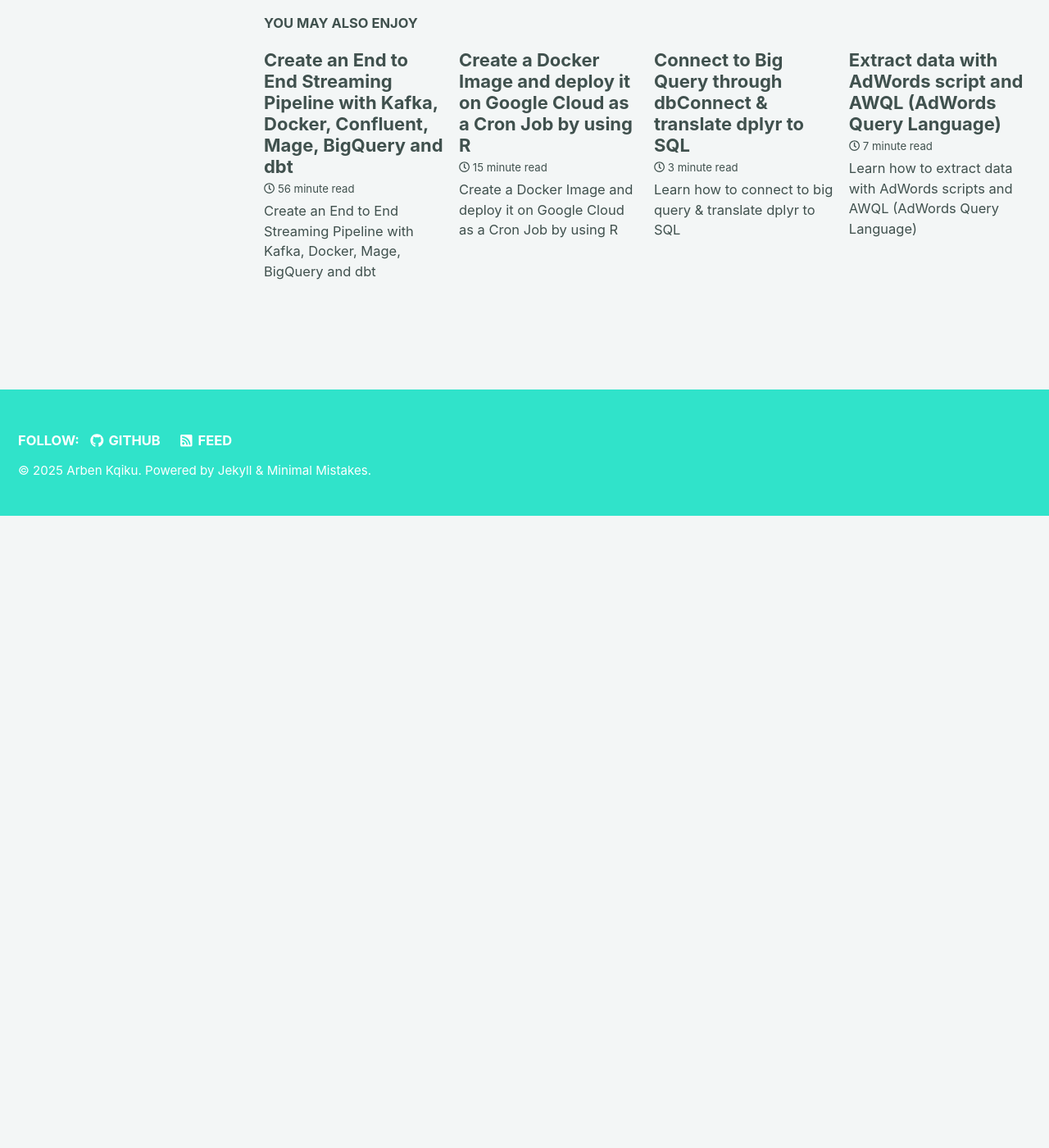
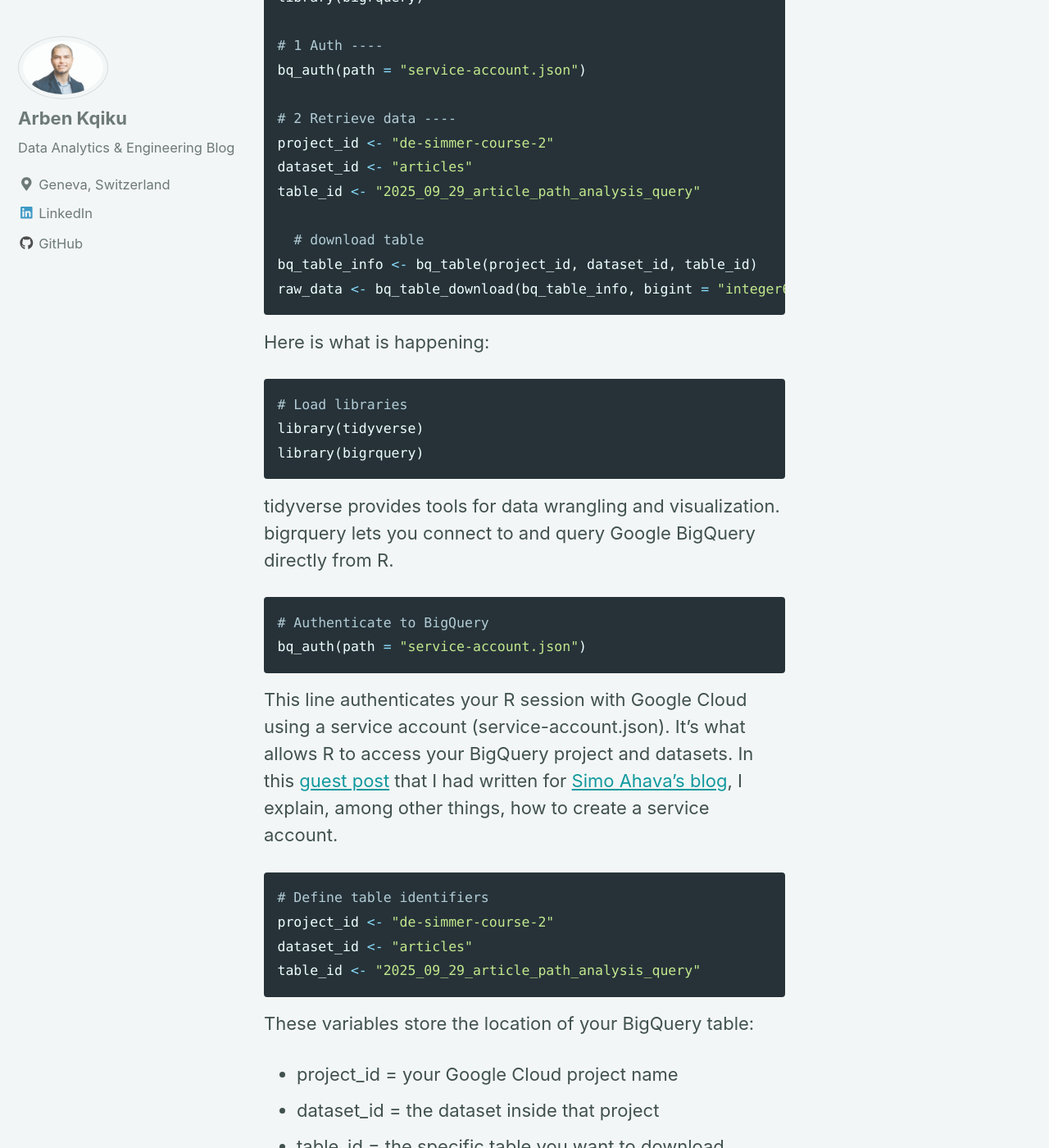
Before and after one commit to ArbenKqiku/arbenkqiku.github.io, a Jekyll site: the page built from _posts/2025-09-29-path-analysis-in-r.md, in a window 1280 px wide and 1400 px high, scrolled down 3660 px. Shown: the whole window at 82% size. Built offline with Jekyll 4.4.1, drawn with Linux system fonts in a browser that asks for light colours; nearby versions of some CDN libraries; before the commit the page ends 4290 px from its top, so only the background shows below that; some of the changed text lies outside the part shown.

Commit message:
Retrieve data from R

````diff
--- a/_posts/2025-09-29-path-analysis-in-r.md
+++ b/_posts/2025-09-29-path-analysis-in-r.md
@@ -55,3 +55,70 @@ order by
   -- Order events by user, session, and timestamp to reconstruct paths
   user_pseudo_id, session_id, event_timestamp
 ```
+
+Here is the result:
+
+<img src="{{ site.url }}{{ site.baseurl }}/images/article-5-path-analysis/image-1.1.png" alt="linearly separable data">
+
+Let's save the result as a BigQuery table.
+
+Now, let's download the entire table in R:
+
+```R
+# Load libraries
+library(tidyverse)
+library(bigrquery)
+
+# 1 Auth ----
+bq_auth(path = "service-account.json")
+
+# 2 Retrieve data ----
+project_id <- "de-simmer-course-2"
+dataset_id <- "articles"
+table_id <- "2025_09_29_article_path_analysis_query"
+
+  # download table
+bq_table_info <- bq_table(project_id, dataset_id, table_id)
+raw_data <- bq_table_download(bq_table_info, bigint = "integer64")
+```
+
+Here is what is happening:
+
+```R
+# Load libraries
+library(tidyverse)
+library(bigrquery)
+```
+
+tidyverse provides tools for data wrangling and visualization.
+bigrquery lets you connect to and query Google BigQuery directly from R.
+
+```R
+# Authenticate to BigQuery
+bq_auth(path = "service-account.json")
+```
+This line authenticates your R session with Google Cloud using a service account (service-account.json). It’s what allows R to access your BigQuery project and datasets. In this [guest post](https://www.simoahava.com/analytics/join-ga4-google-ads-data-in-google-bigquery/#load-data-from-the-ga4-api) that I had written for [Simo Ahava's blog](https://www.simoahava.com/), I explain, among other things, how to create a service account.
+
+```R
+# Define table identifiers
+project_id <- "de-simmer-course-2"
+dataset_id <- "articles"
+table_id <- "2025_09_29_article_path_analysis_query"
+```
+
+These variables store the location of your BigQuery table:
+
+- project_id = your Google Cloud project name
+- dataset_id = the dataset inside that project
+- table_id = the specific table you want to download
+
+```R
+# Download the table
+bq_table_info <- bq_table(project_id, dataset_id, table_id)
+raw_data <- bq_table_download(bq_table_info, bigint = "integer64")
+```
+
+bq_table() builds a reference to the table using the three IDs.
+bq_table_download() actually retrieves the table’s data from BigQuery into R as a dataframe (tibble).
+
+The bigint = "integer64" argument ensures large integers (like timestamps or user IDs) are preserved correctly instead of being truncated.
````
Also changed, not shown: images/article-5-path-analysis/image-1.1.png (added).
